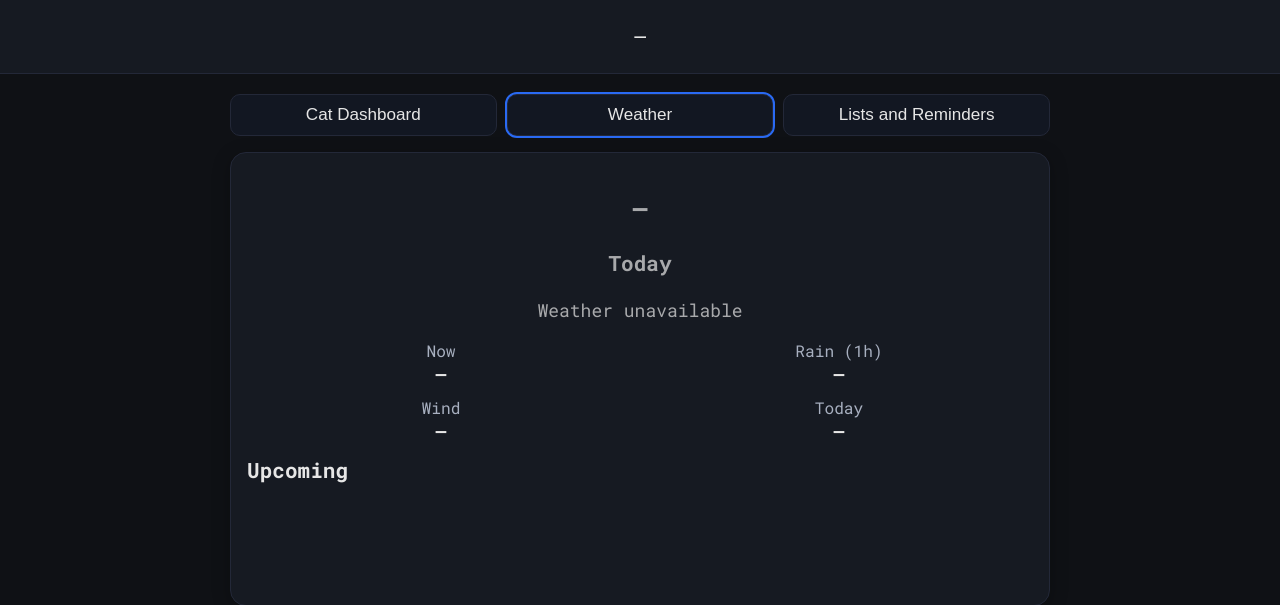
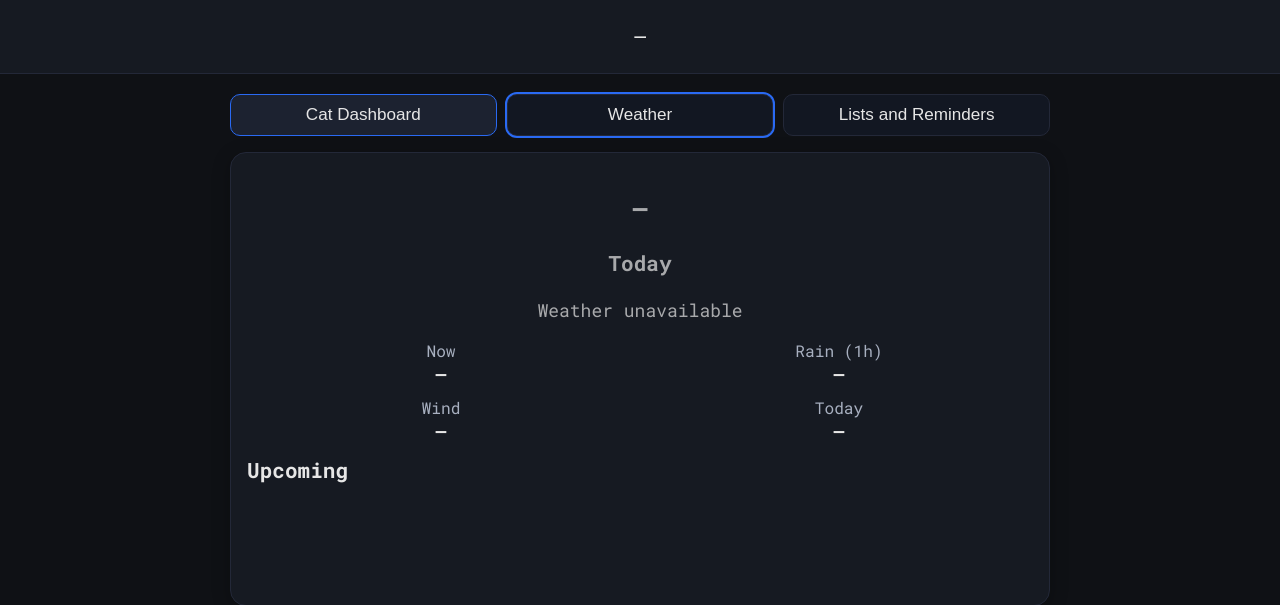
Before and after one commit to puzzled-cat/curly-potato, a Flask app: page / in a window 1280 px wide, with the pointer over the restyled element. Shown: the top 605 px of the page. Run offline with Flask 3, Linux system fonts and the light colour scheme; data that the repository does not hold is empty.

Commit message:
adding hover on tab

```diff
--- a/static/styles.css
+++ b/static/styles.css
@@ -615,6 +615,7 @@ body {
   padding: 6px 8px;
 }
 
+.tab:hover,
 .list-add-btn:hover {
   background: #1c2230;
   border-color: #2a6af3;
```
